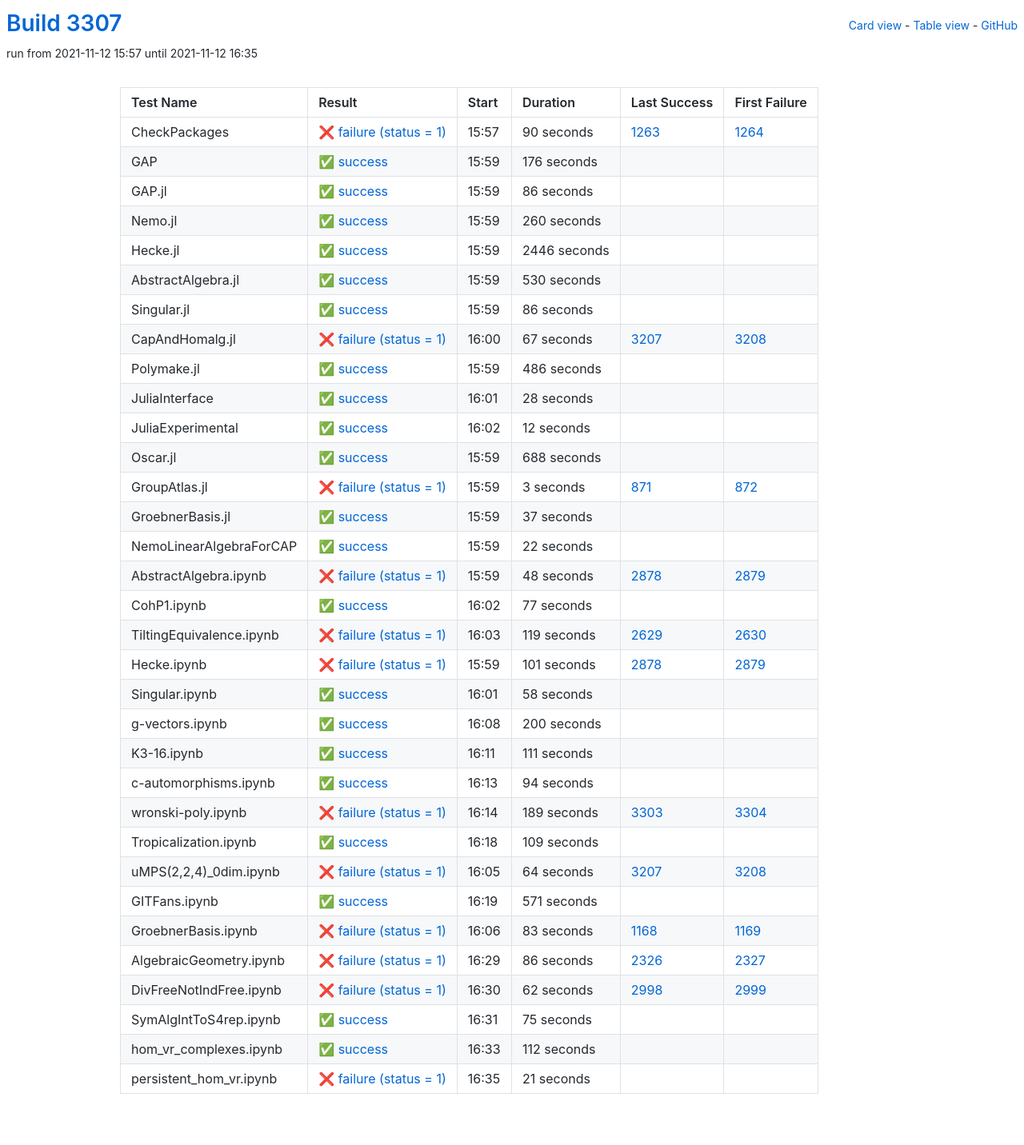
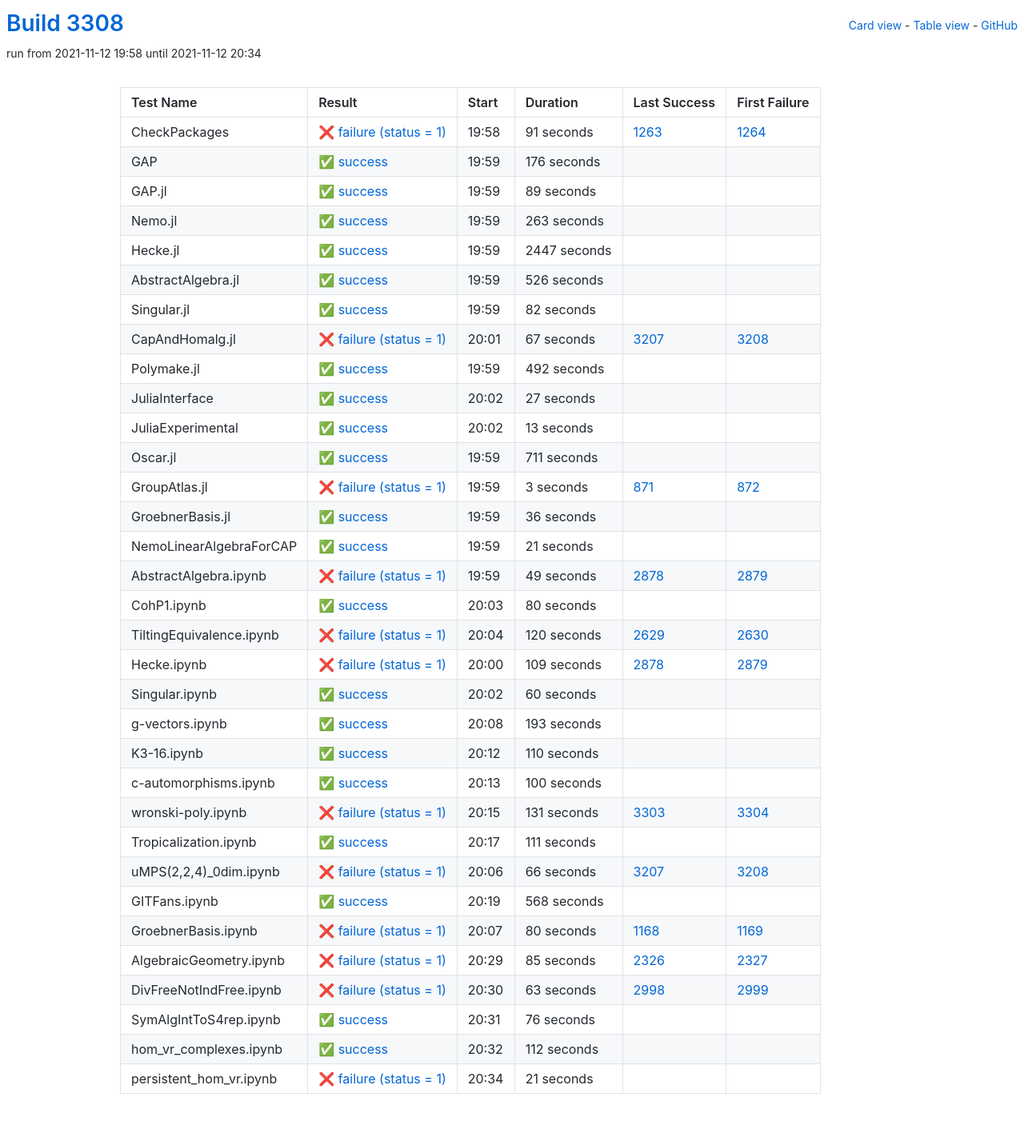
Before and after one commit to oscar-system/oscar-ci-status-stable, a Jekyll site: the page built from table.html, in a window 1280 px wide. Shown: the whole page at 80% size. Built offline with Jekyll 4.4.1, drawn with Linux system fonts in a browser that asks for light colours.

Commit message:
Build #3308

```diff
--- a/_data/ci.yml
+++ b/_data/ci.yml
@@ -1,6 +1,6 @@
 ---
-build: 3307
-build_url: https://oscarci.mathematik.uni-kl.de/job/oscar-stable/3307/
+build: 3308
+build_url: https://oscarci.mathematik.uni-kl.de/job/oscar-stable/3308/
 job: oscar-stable
 organization: oscar-system
 repo: oscar-ci-status-stable
@@ -8,20 +8,20 @@ repourl: https://github.com/oscar-system/oscar-ci-status-stable
 tests:
 - name: CheckPackages
   id: checkpackages
-  log: https://oscarci.mathematik.uni-kl.de/job/oscar-stable/3307/artifact/logs/build-3307/CheckPackages.log
-  start: 2021-11-12 15:57
+  log: https://oscarci.mathematik.uni-kl.de/job/oscar-stable/3308/artifact/logs/build-3308/CheckPackages.log
+  start: 2021-11-12 19:58
   success: false
   exitcode: 1
   status: failure
-  duration: 90
+  duration: 91
   last_success: 1263
   last_success_url: https://oscarci.mathematik.uni-kl.de/job/oscar-stable/1263/
   first_failure: 1264
   first_failure_url: https://oscarci.mathematik.uni-kl.de/job/oscar-stable/1264/
 - name: GAP
   id: gap
-  log: https://oscarci.mathematik.uni-kl.de/job/oscar-stable/3307/artifact/logs/build-3307/GAP.log
-  start: 2021-11-12 15:59
+  log: https://oscarci.mathematik.uni-kl.de/job/oscar-stable/3308/artifact/logs/build-3308/GAP.log
+  start: 2021-11-12 19:59
   success: true
   exitcode: 0
   status: success
@@ -32,68 +32,68 @@ tests:
   first_failure_url:
 - name: GAP.jl
   id: gap-jl
-  log: https://oscarci.mathematik.uni-kl.de/job/oscar-stable/3307/artifact/logs/build-3307/GAP.jl.log
-  start: 2021-11-12 15:59
+  log: https://oscarci.mathematik.uni-kl.de/job/oscar-stable/3308/artifact/logs/build-3308/GAP.jl.log
+  start: 2021-11-12 19:59
   success: true
   exitcode: 0
   status: success
-  duration: 86
+  duration: 89
   last_success: false
   last_success_url:
   first_failure: false
   first_failure_url:
 - name: Nemo.jl
   id: nemo-jl
-  log: https://oscarci.mathematik.uni-kl.de/job/oscar-stable/3307/artifact/logs/build-3307/Nemo.jl.log
-  start: 2021-11-12 15:59
+  log: https://oscarci.mathematik.uni-kl.de/job/oscar-stable/3308/artifact/logs/build-3308/Nemo.jl.log
+  start: 2021-11-12 19:59
   success: true
   exitcode: 0
   status: success
-  duration: 260
+  duration: 263
   last_success: false
   last_success_url:
   first_failure: false
   first_failure_url:
 - name: Hecke.jl
   id: hecke-jl
-  log: https://oscarci.mathematik.uni-kl.de/job/oscar-stable/3307/artifact/logs/build-3307/Hecke.jl.log
-  start: 2021-11-12 15:59
+  log: https://oscarci.mathematik.uni-kl.de/job/oscar-stable/3308/artifact/logs/build-3308/Hecke.jl.log
+  start: 2021-11-12 19:59
   success: true
   exitcode: 0
   status: success
-  duration: 2446
+  duration: 2447
   last_success: false
   last_success_url:
   first_failure: false
   first_failure_url:
 - name: AbstractAlgebra.jl
   id: abstractalgebra-jl
-  log: https://oscarci.mathematik.uni-kl.de/job/oscar-stable/3307/artifact/logs/build-3307/AbstractAlgebra.jl.log
-  start: 2021-11-12 15:59
+  log: https://oscarci.mathematik.uni-kl.de/job/oscar-stable/3308/artifact/logs/build-3308/AbstractAlgebra.jl.log
+  start: 2021-11-12 19:59
   success: true
   exitcode: 0
   status: success
-  duration: 530
+  duration: 526
   last_success: false
   last_success_url:
   first_failure: false
   first_failure_url:
 - name: Singular.jl
   id: singular-jl
-  log: https://oscarci.mathematik.uni-kl.de/job/oscar-stable/3307/artifact/logs/build-3307/Singular.jl.log
-  start: 2021-11-12 15:59
+  log: https://oscarci.mathematik.uni-kl.de/job/oscar-stable/3308/artifact/logs/build-3308/Singular.jl.log
+  start: 2021-11-12 19:59
   success: true
   exitcode: 0
   status: success
-  duration: 86
+  duration: 82
   last_success: false
   last_success_url:
   first_failure: false
   first_failure_url:
 - name: CapAndHomalg.jl
   id: capandhomalg-jl
-  log: https://oscarci.mathematik.uni-kl.de/job/oscar-stable/3307/artifact/logs/build-3307/CapAndHomalg.jl.log
-  start: 2021-11-12 16:00
+  log: https://oscarci.mathematik.uni-kl.de/job/oscar-stable/3308/artifact/logs/build-3308/CapAndHomalg.jl.log
+  start: 2021-11-12 20:01
   success: false
   exitcode: 1
   status: failure
@@ -104,56 +104,56 @@ tests:
   first_failure_url: https://oscarci.mathematik.uni-kl.de/job/oscar-stable/3208/
 - name: Polymake.jl
   id: polymake-jl
-  log: https://oscarci.mathematik.uni-kl.de/job/oscar-stable/3307/artifact/logs/build-3307/Polymake.jl.log
-  start: 2021-11-12 15:59
+  log: https://oscarci.mathematik.uni-kl.de/job/oscar-stable/3308/artifact/logs/build-3308/Polymake.jl.log
+  start: 2021-11-12 19:59
   success: true
   exitcode: 0
   status: success
-  duration: 486
+  duration: 492
   last_success: false
   last_success_url:
   first_failure: false
   first_failure_url:
 - name: JuliaInterface
   id: juliainterface
-  log: https://oscarci.mathematik.uni-kl.de/job/oscar-stable/3307/artifact/logs/build-3307/JuliaInterface.log
-  start: 2021-11-12 16:01
+  log: https://oscarci.mathematik.uni-kl.de/job/oscar-stable/3308/artifact/logs/build-3308/JuliaInterface.log
+  start: 2021-11-12 20:02
   success: true
   exitcode: 0
   status: success
-  duration: 28
+  duration: 27
   last_success: false
   last_success_url:
   first_failure: false
   first_failure_url:
 - name: JuliaExperimental
   id: juliaexperimental
-  log: https://oscarci.mathematik.uni-kl.de/job/oscar-stable/3307/artifact/logs/build-3307/JuliaExperimental.log
-  start: 2021-11-12 16:02
+  log: https://oscarci.mathematik.uni-kl.de/job/oscar-stable/3308/artifact/logs/build-3308/JuliaExperimental.log
+  start: 2021-11-12 20:02
   success: true
   exitcode: 0
   status: success
-  duration: 12
+  duration: 13
   last_success: false
   last_success_url:
   first_failure: false
   first_failure_url:
 - name: Oscar.jl
   id: oscar-jl
-  log: https://oscarci.mathematik.uni-kl.de/job/oscar-stable/3307/artifact/logs/build-3307/Oscar.jl.log
-  start: 2021-11-12 15:59
+  log: https://oscarci.mathematik.uni-kl.de/job/oscar-stable/3308/artifact/logs/build-3308/Oscar.jl.log
+  start: 2021-11-12 19:59
   success: true
   exitcode: 0
   status: success
-  duration: 688
+  duration: 711
   last_success: false
   last_success_url:
   first_failure: false
   first_failure_url:
 - name: GroupAtlas.jl
   id: groupatlas-jl
-  log: https://oscarci.mathematik.uni-kl.de/job/oscar-stable/3307/artifact/logs/build-3307/GroupAtlas.jl.log
-  start: 2021-11-12 15:59
+  log: https://oscarci.mathematik.uni-kl.de/job/oscar-stable/3308/artifact/logs/build-3308/GroupAtlas.jl.log
+  start: 2021-11-12 19:59
   success: false
   exitcode: 1
   status: failure
@@ -164,104 +164,140 @@ tests:
   first_failure_url: https://oscarci.mathematik.uni-kl.de/job/oscar-stable/872/
 - name: GroebnerBasis.jl
   id: groebnerbasis-jl
-  log: https://oscarci.mathematik.uni-kl.de/job/oscar-stable/3307/artifact/logs/build-3307/GroebnerBasis.jl.log
-  start: 2021-11-12 15:59
+  log: https://oscarci.mathematik.uni-kl.de/job/oscar-stable/3308/artifact/logs/build-3308/GroebnerBasis.jl.log
+  start: 2021-11-12 19:59
   success: true
   exitcode: 0
   status: success
-  duration: 37
+  duration: 36
   last_success: false
   last_success_url:
   first_failure: false
   first_failure_url:
 - name: NemoLinearAlgebraForCAP
   id: nemolinearalgebraforcap
-  log: https://oscarci.mathematik.uni-kl.de/job/oscar-stable/3307/artifact/logs/build-3307/NemoLinearAlgebraForCAP.log
-  start: 2021-11-12 15:59
+  log: https://oscarci.mathematik.uni-kl.de/job/oscar-stable/3308/artifact/logs/build-3308/NemoLinearAlgebraForCAP.log
+  start: 2021-11-12 19:59
   success: true
   exitcode: 0
   status: success
-  duration: 22
+  duration: 21
   last_success: false
   last_success_url:
   first_failure: false
   first_failure_url:
 - name: AbstractAlgebra.ipynb
   id: abstractalgebra-ipynb
-  log: https://oscarci.mathematik.uni-kl.de/job/oscar-stable/3307/artifact/logs/build-3307/AbstractAlgebra.ipynb.log
-  start: 2021-11-12 15:59
+  log: https://oscarci.mathematik.uni-kl.de/job/oscar-stable/3308/artifact/logs/build-3308/AbstractAlgebra.ipynb.log
+  start: 2021-11-12 19:59
   success: false
   exitcode: 1
   status: failure
-  duration: 48
+  duration: 49
   last_success: 2878
   last_success_url: https://oscarci.mathematik.uni-kl.de/job/oscar-stable/2878/
   first_failure: 2879
   first_failure_url: https://oscarci.mathematik.uni-kl.de/job/oscar-stable/2879/
 - name: CohP1.ipynb
   id: cohp1-ipynb
-  log: https://oscarci.mathematik.uni-kl.de/job/oscar-stable/3307/artifact/logs/build-3307/CohP1.ipynb.log
-  start: 2021-11-12 16:02
+  log: https://oscarci.mathematik.uni-kl.de/job/oscar-stable/3308/artifact/logs/build-3308/CohP1.ipynb.log
+  start: 2021-11-12 20:03
   success: true
   exitcode: 0
   status: success
-  duration: 77
+  duration: 80
   last_success: false
   last_success_url:
   first_failure: false
   first_failure_url:
 - name: TiltingEquivalence.ipynb
   id: tiltingequivalence-ipynb
-  log: https://oscarci.mathematik.uni-kl.de/job/oscar-stable/3307/artifact/logs/build-3307/TiltingEquivalence.ipynb.log
-  start: 2021-11-12 16:03
+  log: https://oscarci.mathematik.uni-kl.de/job/oscar-stable/3308/artifact/logs/build-3308/TiltingEquivalence.ipynb.log
+  start: 2021-11-12 20:04
   success: false
   exitcode: 1
   status: failure
-  duration: 119
+  duration: 120
   last_success: 2629
   last_success_url: https://oscarci.mathematik.uni-kl.de/job/oscar-stable/2629/
   first_failure: 2630
   first_failure_url: https://oscarci.mathematik.uni-kl.de/job/oscar-stable/2630/
 - name: Hecke.ipynb
   id: hecke-ipynb
-  log: https://oscarci.mathematik.uni-kl.de/job/oscar-stable/3307/artifact/logs/build-3307/Hecke.ipynb.log
-  start: 2021-11-12 15:59
+  log: https://oscarci.mathematik.uni-kl.de/job/oscar-stable/3308/artifact/logs/build-3308/Hecke.ipynb.log
+  start: 2021-11-12 20:00
   success: false
   exitcode: 1
   status: failure
-  duration: 101
+  duration: 109
   last_success: 2878
   last_success_url: https://oscarci.mathematik.uni-kl.de/job/oscar-stable/2878/
   first_failure: 2879
   first_failure_url: https://oscarci.mathematik.uni-kl.de/job/oscar-stable/2879/
 - name: Singular.ipynb
   id: singular-ipynb
-  log: https://oscarci.mathematik.uni-kl.de/job/oscar-stable/3307/artifact/logs/build-3307/Singular.ipynb.log
-  start: 2021-11-12 16:01
+  log: https://oscarci.mathematik.uni-kl.de/job/oscar-stable/3308/artifact/logs/build-3308/Singular.ipynb.log
+  start: 2021-11-12 20:02
   success: true
   exitcode: 0
   status: success
-  duration: 58
+  duration: 60
   last_success: false
   last_success_url:
   first_failure: false
   first_failure_url:
 - name: g-vectors.ipynb
   id: g-vectors-ipynb
-  log: https://oscarci.mathematik.uni-kl.de/job/oscar-stable/3307/artifact/logs/build-3307/g-vectors.ipynb.log
-  start: 2021-11-12 16:08
+  log: https://oscarci.mathematik.uni-kl.de/job/oscar-stable/3308/artifact/logs/build-3308/g-vectors.ipynb.log
+  start: 2021-11-12 20:08
   success: true
   exitcode: 0
   status: success
-  duration: 200
+  duration: 193
   last_success: false
   last_success_url:
   first_failure: false
   first_failure_url:
 - name: K3-16.ipynb
   id: k3-16-ipynb
-  log: https://oscarci.mathematik.uni-kl.de/job/oscar-stable/3307/artifact/logs/build-3307/K3-16.ipynb.log
-  start: 2021-11-12 16:11
+  log: https://oscarci.mathematik.uni-kl.de/job/oscar-stable/3308/artifact/logs/build-3308/K3-16.ipynb.log
+  start: 2021-11-12 20:12
+  success: true
+  exitcode: 0
+  status: success
+  duration: 110
+  last_success: false
+  last_success_url:
+  first_failure: false
+  first_failure_url:
+- name: c-automorphisms.ipynb
+  id: c-automorphisms-ipynb
+  log: https://oscarci.mathematik.uni-kl.de/job/oscar-stable/3308/artifact/logs/build-3308/c-automorphisms.ipynb.log
+  start: 2021-11-12 20:13
+  success: true
+  exitcode: 0
+  status: success
+  duration: 100
+  last_success: false
+  last_success_url:
+  first_failure: false
+  first_failure_url:
+- name: wronski-poly.ipynb
+  id: wronski-poly-ipynb
+  log: https://oscarci.mathematik.uni-kl.de/job/oscar-stable/3308/artifact/logs/build-3308/wronski-poly.ipynb.log
+  start: 2021-11-12 20:15
+  success: false
+  exitcode: 1
+  status: failure
+  duration: 131
+  last_success: 3303
+  last_success_url: https://oscarci.mathematik.uni-kl.de/job/oscar-stable/3303/
+  first_failure: 3304
+  first_failure_url: https://oscarci.mathematik.uni-kl.de/job/oscar-stable/3304/
+- name: Tropicalization.ipynb
+  id: tropicalization-ipynb
+  log: https://oscarci.mathematik.uni-kl.de/job/oscar-stable/3308/artifact/logs/build-3308/Tropicalization.ipynb.log
+  start: 2021-11-12 20:17
   success: true
   exitcode: 0
   status: success
@@ -270,118 +306,82 @@ tests:
   last_success_url:
   first_failure: false
   first_failure_url:
-- name: c-automorphisms.ipynb
-  id: c-automorphisms-ipynb
-  log: https://oscarci.mathematik.uni-kl.de/job/oscar-stable/3307/artifact/logs/build-3307/c-automorphisms.ipynb.log
-  start: 2021-11-12 16:13
-  success: true
-  exitcode: 0
-  status: success
-  duration: 94
-  last_success: false
-  last_success_url:
-  first_failure: false
-  first_failure_url:
-- name: wronski-poly.ipynb
-  id: wronski-poly-ipynb
-  log: https://oscarci.mathematik.uni-kl.de/job/oscar-stable/3307/artifact/logs/build-3307/wronski-poly.ipynb.log
-  start: 2021-11-12 16:14
+- name: uMPS(2,2,4)_0dim.ipynb
+  id: umps-2-2-4-0dim-ipynb
+  log: https://oscarci.mathematik.uni-kl.de/job/oscar-stable/3308/artifact/logs/build-3308/uMPS-2-2-4-_0dim.ipynb.log
+  start: 2021-11-12 20:06
   success: false
   exitcode: 1
   status: failure
-  duration: 189
-  last_success: 3303
-  last_success_url: https://oscarci.mathematik.uni-kl.de/job/oscar-stable/3303/
-  first_failure: 3304
-  first_failure_url: https://oscarci.mathematik.uni-kl.de/job/oscar-stable/3304/
-- name: Tropicalization.ipynb
-  id: tropicalization-ipynb
-  log: https://oscarci.mathematik.uni-kl.de/job/oscar-stable/3307/artifact/logs/build-3307/Tropicalization.ipynb.log
-  start: 2021-11-12 16:18
-  success: true
-  exitcode: 0
-  status: success
-  duration: 109
-  last_success: false
-  last_success_url:
-  first_failure: false
-  first_failure_url:
-- name: uMPS(2,2,4)_0dim.ipynb
-  id: umps-2-2-4-0dim-ipynb
-  log: https://oscarci.mathematik.uni-kl.de/job/oscar-stable/3307/artifact/logs/build-3307/uMPS-2-2-4-_0dim.ipynb.log
-  start: 2021-11-12 16:05
-  success: false
-  exitcode: 1
-  status: failure
-  duration: 64
+  duration: 66
   last_success: 3207
   last_success_url: https://oscarci.mathematik.uni-kl.de/job/oscar-stable/3207/
   first_failure: 3208
   first_failure_url: https://oscarci.mathematik.uni-kl.de/job/oscar-stable/3208/
 - name: GITFans.ipynb
   id: gitfans-ipynb
-  log: https://oscarci.mathematik.uni-kl.de/job/oscar-stable/3307/artifact/logs/build-3307/GITFans.ipynb.log
-  start: 2021-11-12 16:19
+  log: https://oscarci.mathematik.uni-kl.de/job/oscar-stable/3308/artifact/logs/build-3308/GITFans.ipynb.log
+  start: 2021-11-12 20:19
   success: true
   exitcode: 0
   status: success
-  duration: 571
+  duration: 568
   last_success: false
   last_success_url:
   first_failure: false
   first_failure_url:
 - name: GroebnerBasis.ipynb
   id: groebnerbasis-ipynb
-  log: https://oscarci.mathematik.uni-kl.de/job/oscar-stable/3307/artifact/logs/build-3307/GroebnerBasis.ipynb.log
-  start: 2021-11-12 16:06
+  log: https://oscarci.mathematik.uni-kl.de/job/oscar-stable/3308/artifact/logs/build-3308/GroebnerBasis.ipynb.log
+  start: 2021-11-12 20:07
   success: false
   exitcode: 1
   status: failure
-  duration: 83
+  duration: 80
   last_success: 1168
   last_success_url: https://oscarci.mathematik.uni-kl.de/job/oscar-stable/1168/
   first_failure: 1169
   first_failure_url: https://oscarci.mathematik.uni-kl.de/job/oscar-stable/1169/
 - name: AlgebraicGeometry.ipynb
   id: algebraicgeometry-ipynb
-  log: https://oscarci.mathematik.uni-kl.de/job/oscar-stable/3307/artifact/logs/build-3307/AlgebraicGeometry.ipynb.log
-  start: 2021-11-12 16:29
+  log: https://oscarci.mathematik.uni-kl.de/job/oscar-stable/3308/artifact/logs/build-3308/AlgebraicGeometry.ipynb.log
+  start: 2021-11-12 20:29
   success: false
   exitcode: 1
   status: failure
-  duration: 86
+  duration: 85
   last_success: 2326
   last_success_url: https://oscarci.mathematik.uni-kl.de/job/oscar-stable/2326/
   first_failure: 2327
   first_failure_url: https://oscarci.mathematik.uni-kl.de/job/oscar-stable/2327/
 - name: DivFreeNotIndFree.ipynb
   id: divfreenotindfree-ipynb
-  log: https://oscarci.mathematik.uni-kl.de/job/oscar-stable/3307/artifact/logs/build-3307/DivFreeNotIndFree.ipynb.log
-  start: 2021-11-12 16:30
+  log: https://oscarci.mathematik.uni-kl.de/job/oscar-stable/3308/artifact/logs/build-3308/DivFreeNotIndFree.ipynb.log
+  start: 2021-11-12 20:30
   success: false
   exitcode: 1
   status: failure
-  duration: 62
+  duration: 63
   last_success: 2998
   last_success_url: https://oscarci.mathematik.uni-kl.de/job/oscar-stable/2998/
   first_failure: 2999
   first_failure_url: https://oscarci.mathematik.uni-kl.de/job/oscar-stable/2999/
 - name: SymAlgIntToS4rep.ipynb
   id: symalginttos4rep-ipynb
-  log: https://oscarci.mathematik.uni-kl.de/job/oscar-stable/3307/artifact/logs/build-3307/SymAlgIntToS4rep.ipynb.log
-  start: 2021-11-12 16:31
+  log: https://oscarci.mathematik.uni-kl.de/job/oscar-stable/3308/artifact/logs/build-3308/SymAlgIntToS4rep.ipynb.log
+  start: 2021-11-12 20:31
   success: true
   exitcode: 0
   status: success
-  duration: 75
+  duration: 76
   last_success: false
   last_success_url:
   first_failure: false
   first_failure_url:
 - name: hom_vr_complexes.ipynb
   id: hom-vr-complexes-ipynb
-  log: https://oscarci.mathematik.uni-kl.de/job/oscar-stable/3307/artifact/logs/build-3307/hom_vr_complexes.ipynb.log
-  start: 2021-11-12 16:33
+  log: https://oscarci.mathematik.uni-kl.de/job/oscar-stable/3308/artifact/logs/build-3308/hom_vr_complexes.ipynb.log
+  start: 2021-11-12 20:32
   success: true
   exitcode: 0
   status: success
@@ -392,8 +392,8 @@ tests:
   first_failure_url:
 - name: persistent_hom_vr.ipynb
   id: persistent-hom-vr-ipynb
-  log: https://oscarci.mathematik.uni-kl.de/job/oscar-stable/3307/artifact/logs/build-3307/persistent_hom_vr.ipynb.log
-  start: 2021-11-12 16:35
+  log: https://oscarci.mathematik.uni-kl.de/job/oscar-stable/3308/artifact/logs/build-3308/persistent_hom_vr.ipynb.log
+  start: 2021-11-12 20:34
   success: false
   exitcode: 1
   status: failure
```
Also changed, not shown: README.md.
